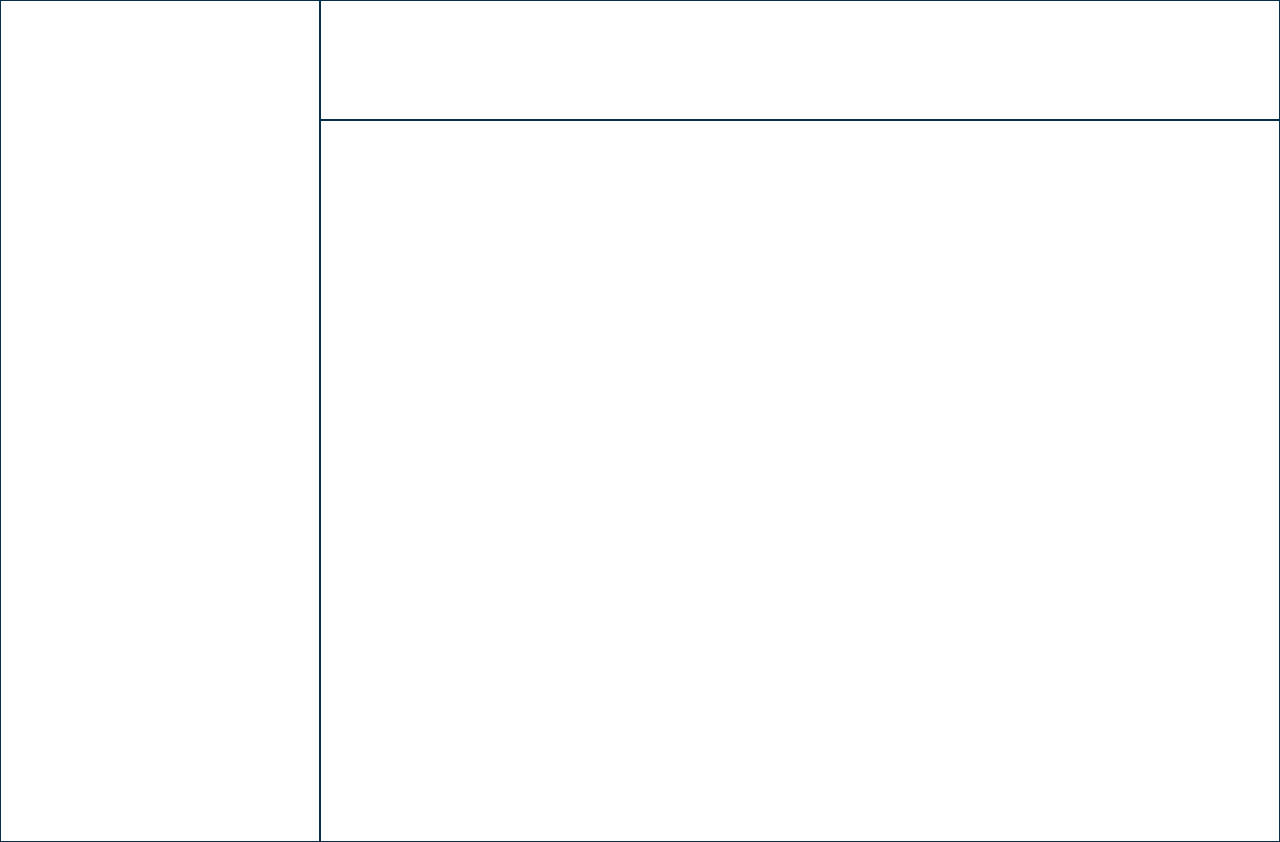
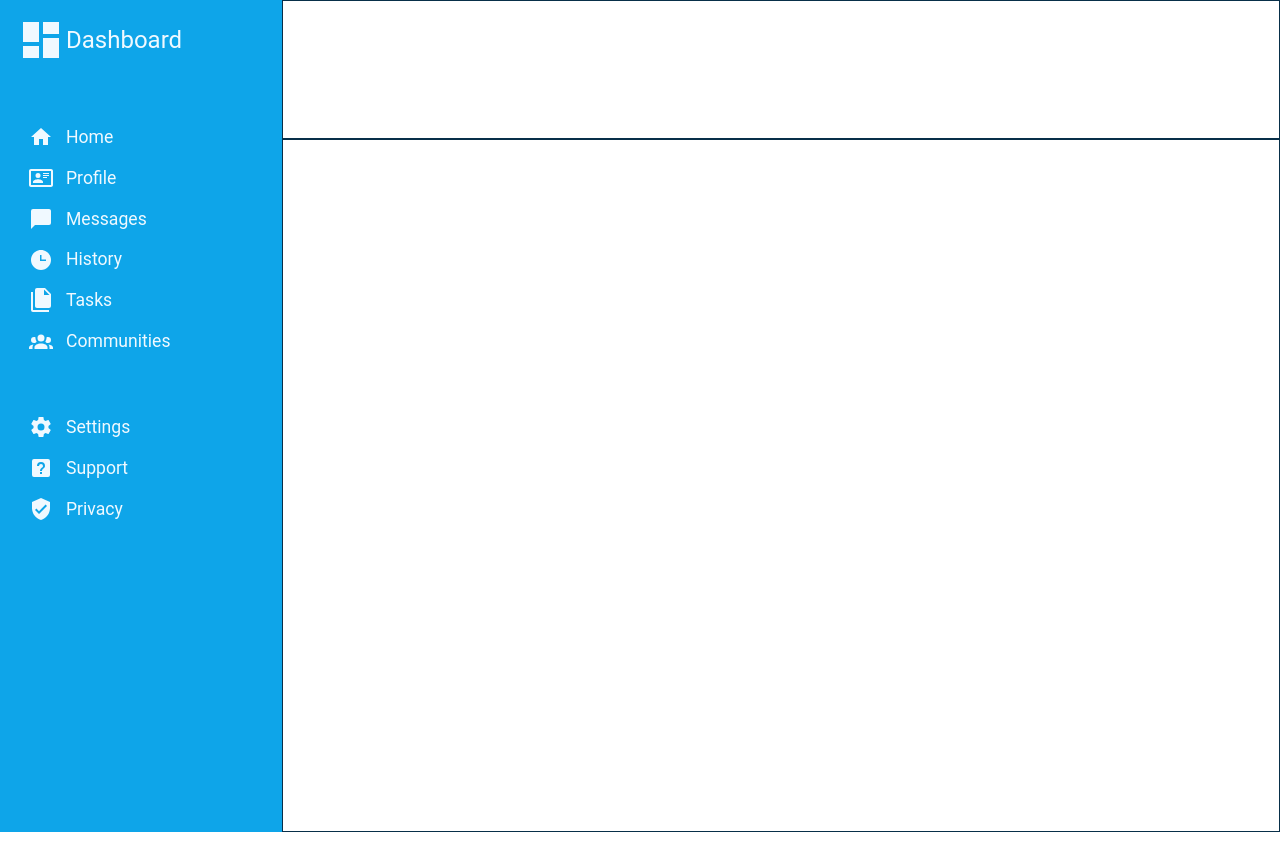
Before and after one commit to possxx/odin-admin-dashboard, a plain HTML site: page index.html in a window 1280 px wide. Drawn offline with Linux system fonts and the light colour scheme; a web font is replaced by a local one.

Commit message:
Finish sidebar layout and styling

```diff
--- a/index.html
+++ b/index.html
@@ -10,9 +10,32 @@
     <div class="ui">
         <div class="page dashboard">
             <div class="sidebar">
-                <div class="dashboard"></div>
-                <div class="navigation"></div>
-                <div class="help"></div>
+                <div class="sidebar-dashboard">
+                    <svg xmlns="http://www.w3.org/2000/svg" viewBox="0 0 24 24"><path d="M13,3V9H21V3M13,21H21V11H13M3,21H11V15H3M3,13H11V3H3V13Z" /></svg>
+                    <p>Dashboard</p>
+                </div>
+                <div class="sidebar-navigation">
+                    <svg xmlns="http://www.w3.org/2000/svg" viewBox="0 0 24 24"><path d="M10,20V14H14V20H19V12H22L12,3L2,12H5V20H10Z" /></svg>
+                    <p>Home</p>
+                    <svg xmlns="http://www.w3.org/2000/svg" viewBox="0 0 24 24"><path d="M22,3H2C0.91,3.04 0.04,3.91 0,5V19C0.04,20.09 0.91,20.96 2,21H22C23.09,20.96 23.96,20.09 24,19V5C23.96,3.91 23.09,3.04 22,3M22,19H2V5H22V19M14,17V15.75C14,14.09 10.66,13.25 9,13.25C7.34,13.25 4,14.09 4,15.75V17H14M9,7A2.5,2.5 0 0,0 6.5,9.5A2.5,2.5 0 0,0 9,12A2.5,2.5 0 0,0 11.5,9.5A2.5,2.5 0 0,0 9,7M14,7V8H20V7H14M14,9V10H20V9H14M14,11V12H18V11H14" /></svg>
+                    <p>Profile</p>
+                    <svg xmlns="http://www.w3.org/2000/svg" viewBox="0 0 24 24"><path d="M20,2H4A2,2 0 0,0 2,4V22L6,18H20A2,2 0 0,0 22,16V4C22,2.89 21.1,2 20,2Z" /></svg>
+                    <p>Messages</p>
+                    <svg xmlns="http://www.w3.org/2000/svg" viewBox="0 0 24 24"><path d="M12 2C6.5 2 2 6.5 2 12C2 17.5 6.5 22 12 22C17.5 22 22 17.5 22 12S17.5 2 12 2M17 13H11V7H12.5V11.5H17V13Z" /></svg>
+                    <p>History</p>
+                    <svg xmlns="http://www.w3.org/2000/svg" viewBox="0 0 24 24"><path d="M15,7H20.5L15,1.5V7M8,0H16L22,6V18A2,2 0 0,1 20,20H8C6.89,20 6,19.1 6,18V2A2,2 0 0,1 8,0M4,4V22H20V24H4A2,2 0 0,1 2,22V4H4Z" /></svg>
+                    <p>Tasks</p>
+                    <svg xmlns="http://www.w3.org/2000/svg" viewBox="0 0 24 24"><path d="M12,5.5A3.5,3.5 0 0,1 15.5,9A3.5,3.5 0 0,1 12,12.5A3.5,3.5 0 0,1 8.5,9A3.5,3.5 0 0,1 12,5.5M5,8C5.56,8 6.08,8.15 6.53,8.42C6.38,9.85 6.8,11.27 7.66,12.38C7.16,13.34 6.16,14 5,14A3,3 0 0,1 2,11A3,3 0 0,1 5,8M19,8A3,3 0 0,1 22,11A3,3 0 0,1 19,14C17.84,14 16.84,13.34 16.34,12.38C17.2,11.27 17.62,9.85 17.47,8.42C17.92,8.15 18.44,8 19,8M5.5,18.25C5.5,16.18 8.41,14.5 12,14.5C15.59,14.5 18.5,16.18 18.5,18.25V20H5.5V18.25M0,20V18.5C0,17.11 1.89,15.94 4.45,15.6C3.86,16.28 3.5,17.22 3.5,18.25V20H0M24,20H20.5V18.25C20.5,17.22 20.14,16.28 19.55,15.6C22.11,15.94 24,17.11 24,18.5V20Z" /></svg>
+                    <p>Communities</p>
+                </div>
+                <div class="sidebar-help">
+                    <svg xmlns="http://www.w3.org/2000/svg" viewBox="0 0 24 24"><path d="M12,15.5A3.5,3.5 0 0,1 8.5,12A3.5,3.5 0 0,1 12,8.5A3.5,3.5 0 0,1 15.5,12A3.5,3.5 0 0,1 12,15.5M19.43,12.97C19.47,12.65 19.5,12.33 19.5,12C19.5,11.67 19.47,11.34 19.43,11L21.54,9.37C21.73,9.22 21.78,8.95 21.66,8.73L19.66,5.27C19.54,5.05 19.27,4.96 19.05,5.05L16.56,6.05C16.04,5.66 15.5,5.32 14.87,5.07L14.5,2.42C14.46,2.18 14.25,2 14,2H10C9.75,2 9.54,2.18 9.5,2.42L9.13,5.07C8.5,5.32 7.96,5.66 7.44,6.05L4.95,5.05C4.73,4.96 4.46,5.05 4.34,5.27L2.34,8.73C2.21,8.95 2.27,9.22 2.46,9.37L4.57,11C4.53,11.34 4.5,11.67 4.5,12C4.5,12.33 4.53,12.65 4.57,12.97L2.46,14.63C2.27,14.78 2.21,15.05 2.34,15.27L4.34,18.73C4.46,18.95 4.73,19.03 4.95,18.95L7.44,17.94C7.96,18.34 8.5,18.68 9.13,18.93L9.5,21.58C9.54,21.82 9.75,22 10,22H14C14.25,22 14.46,21.82 14.5,21.58L14.87,18.93C15.5,18.67 16.04,18.34 16.56,17.94L19.05,18.95C19.27,19.03 19.54,18.95 19.66,18.73L21.66,15.27C21.78,15.05 21.73,14.78 21.54,14.63L19.43,12.97Z" /></svg>
+                    <p>Settings</p>
+                    <svg xmlns="http://www.w3.org/2000/svg" viewBox="0 0 24 24"><path d="M11,18H13V16H11V18M12,6A4,4 0 0,0 8,10H10A2,2 0 0,1 12,8A2,2 0 0,1 14,10C14,12 11,11.75 11,15H13C13,12.75 16,12.5 16,10A4,4 0 0,0 12,6M5,3H19A2,2 0 0,1 21,5V19A2,2 0 0,1 19,21H5A2,2 0 0,1 3,19V5A2,2 0 0,1 5,3Z" /></svg>
+                    <p>Support</p>
+                    <svg xmlns="http://www.w3.org/2000/svg" viewBox="0 0 24 24"><path d="M10,17L6,13L7.41,11.59L10,14.17L16.59,7.58L18,9M12,1L3,5V11C3,16.55 6.84,21.74 12,23C17.16,21.74 21,16.55 21,11V5L12,1Z" /></svg>
+                    <p>Privacy</p>
+                </div>
             </div>
             <div class="header"></div>
             <div class="main-content"></div>
--- a/styles.css
+++ b/styles.css
@@ -60,15 +60,59 @@ p, h1, h2, h3, h4, h5, h6 {
 
 .page.dashboard {
     display: grid;
-    grid-template-columns: 1fr 3fr;
-    grid-template-rows: 1fr 6fr;
+    grid-template-columns: 1fr 5fr;
+    grid-template-rows: 1fr 5fr;
 }
 
 .sidebar {
-    border: 1px solid var(--sky-950);
     height: 100dvh;
+    min-width: 250px;
+    display: flex;
+    flex-direction: column;
+    gap: 60px;
     grid-row: 1 / 3;
-    padding: 20px;
+    padding: 1em;
+    background-color: var(--sky-500);
+}
+
+.sidebar svg {
+    min-width: 1.5em;
+    max-width: 1.5em;
+    fill: var(--sky-50);
+    justify-self: center;
+}
+
+.sidebar p {
+    color: var(--sky-50);
+    font-family: "roboto";
+    font-size: 1.1em;
+    cursor: pointer;
+}
+
+.sidebar-dashboard,
+.sidebar-navigation,
+.sidebar-help {
+    display: grid;
+    grid-template-columns: 1fr 4fr;
+    align-items: center;
+    row-gap: 0.9em;
+}
+
+.sidebar-dashboard svg {
+    min-width: 3em;
+    max-width: 3em;
+}
+
+.sidebar-dashboard p {
+    font-size: 1.5em;
+}
+
+.sidebar svg:has(+ p:hover) {
+    fill: var(--sky-950);
+}
+
+.sidebar p:hover {
+    color: var(--sky-950);
 }
 
 .header {
```
